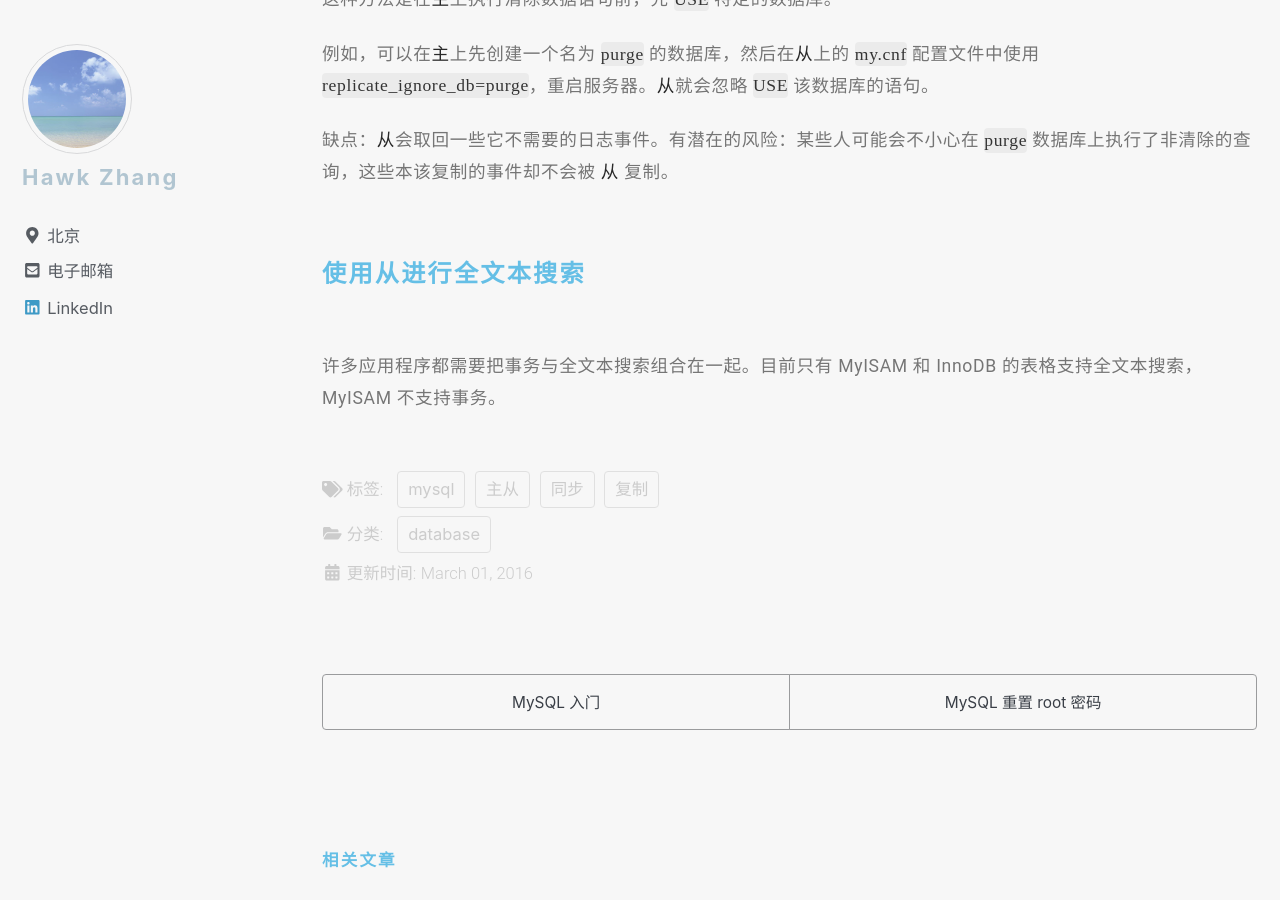
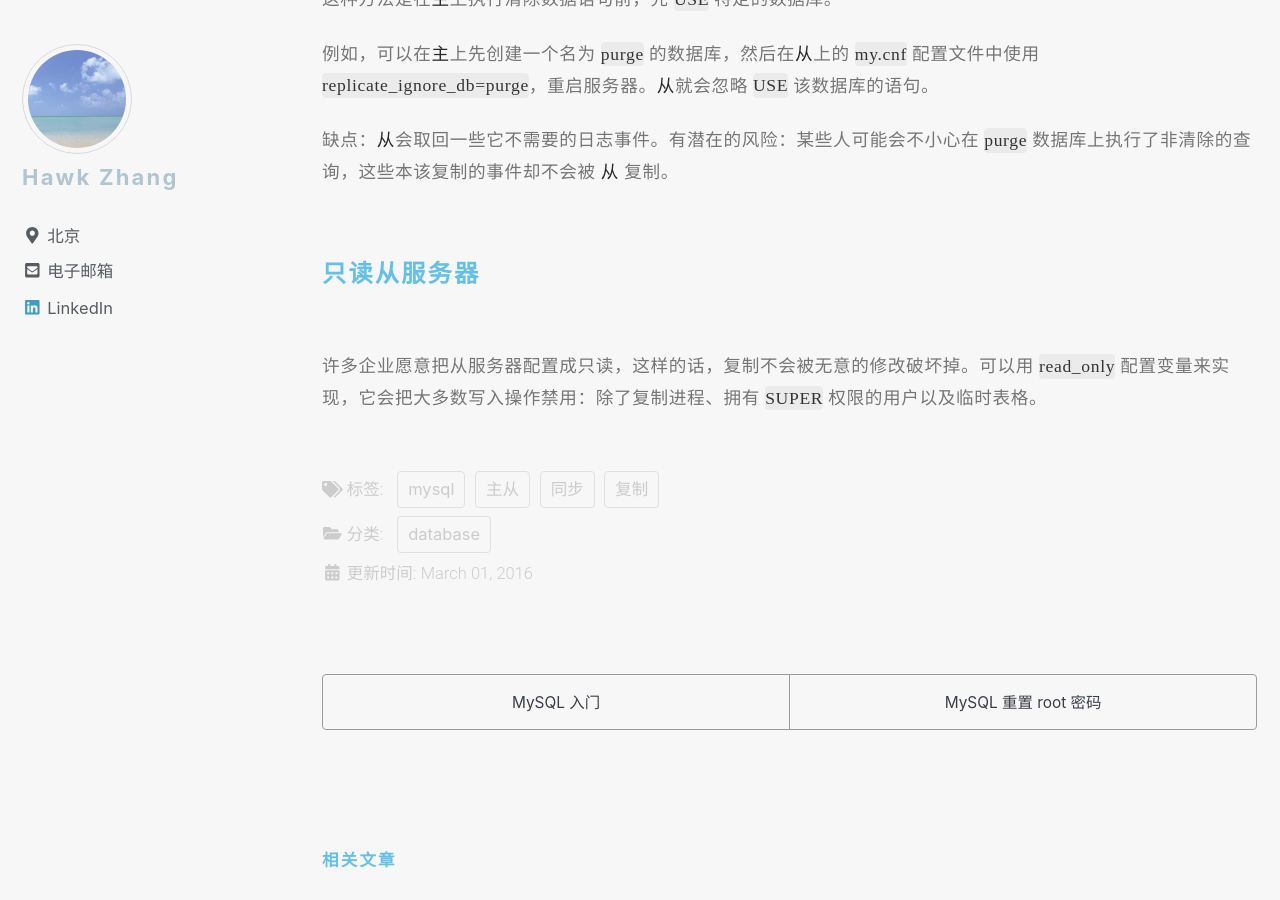
Before and after one commit to narru888/linotes_note, a Jekyll site: the page built from _posts/mysql/2016-03-01-master.slave.md, in a window 1280 px wide and 900 px high, scrolled down 40270 px. Built offline with Jekyll 4.4.1, drawn with Linux system fonts in a browser that asks for light colours; nearby versions of some CDN libraries; a script that is not in the unit is left out.

Commit message:
update on 2018-08-14 20:50:01 CST

```diff
--- a/_posts/mysql/2016-03-01-master.slave.md
+++ b/_posts/mysql/2016-03-01-master.slave.md
@@ -1251,6 +1251,6 @@ replicate_wild_do_table = sales.%
 
 
 
-#### 使用从进行全文本搜索
+#### 只读从服务器
 
-许多应用程序都需要把事务与全文本搜索组合在一起。目前只有 MyISAM 和 InnoDB 的表格支持全文本搜索，MyISAM 不支持事务。
+许多企业愿意把从服务器配置成只读，这样的话，复制不会被无意的修改破坏掉。可以用 `read_only` 配置变量来实现，它会把大多数写入操作禁用：除了复制进程、拥有 `SUPER` 权限的用户以及临时表格。
```
